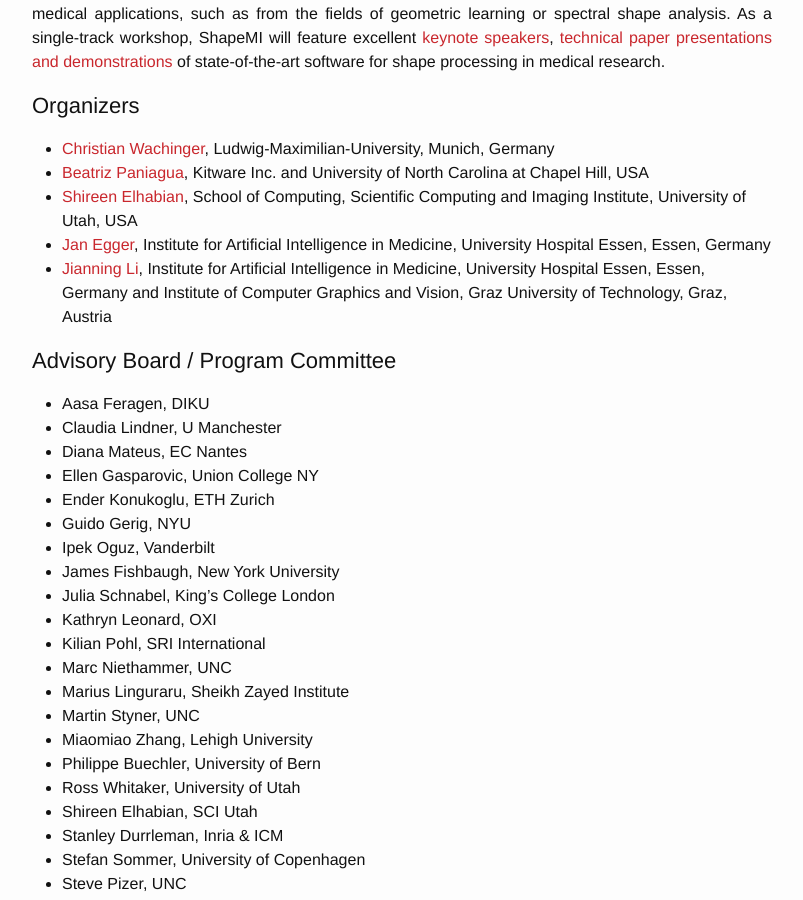
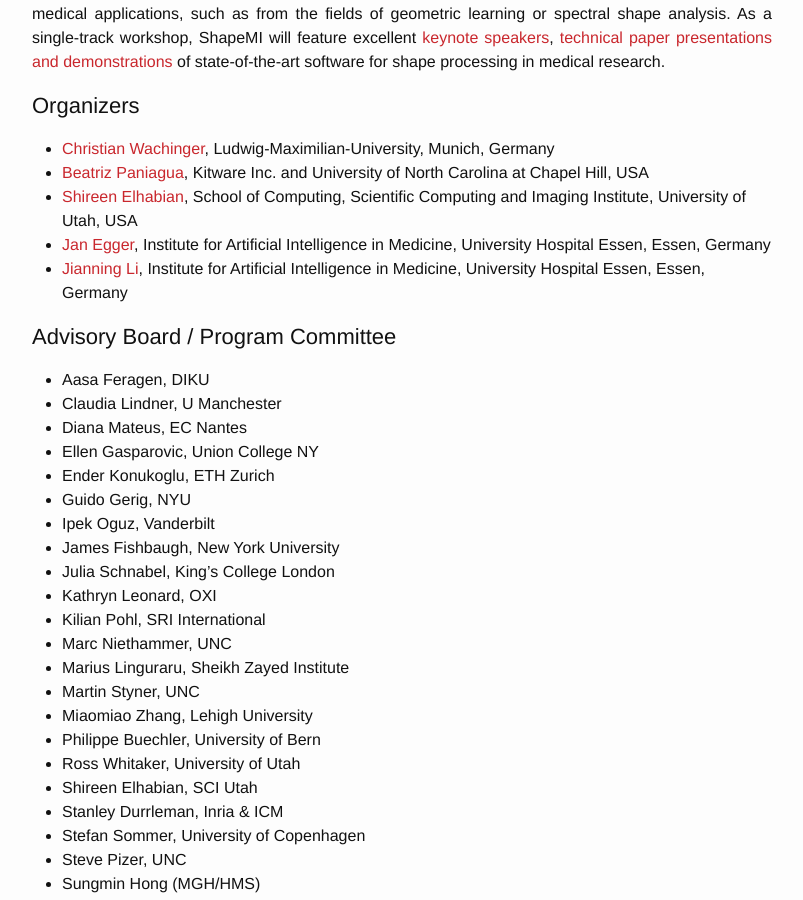
Before and after one commit to shapemi/shapemi.github.io, a Jekyll site: the page built from index.md, in a window 1280 px wide and 900 px high, scrolled down 1356 px. Shown: the whole window, without its empty margins (238-1041 px from the left). Built offline with Jekyll 4.4.1, drawn with Linux system fonts in a browser that asks for light colours; our own code applies the rules of GitHub Pages for plain Markdown files.

Commit message:
Update index.md

```diff
--- a/index.md
+++ b/index.md
@@ -31,7 +31,7 @@ This workshop targets theoretical contributions as well as exciting applications
 - [Beatriz Paniagua](https://www.kitware.com/beatriz-paniagua/), Kitware Inc. and University of North Carolina at Chapel Hill, USA
 - [Shireen Elhabian](http://www.sci.utah.edu/~shireen/), School of Computing, Scientific Computing and Imaging Institute, University of Utah, USA
 - [Jan Egger](http://www.janegger.de/), Institute for Artificial Intelligence in Medicine, University Hospital Essen, Essen, Germany
-- [Jianning Li](http://jianningli.me/), Institute for Artificial Intelligence in Medicine, University Hospital Essen, Essen, Germany and  Institute of Computer Graphics and Vision, Graz University of Technology, Graz, Austria
+- [Jianning Li](http://jianningli.me/), Institute for Artificial Intelligence in Medicine, University Hospital Essen, Essen, Germany
 
 
 # Advisory Board / Program Committee
```
